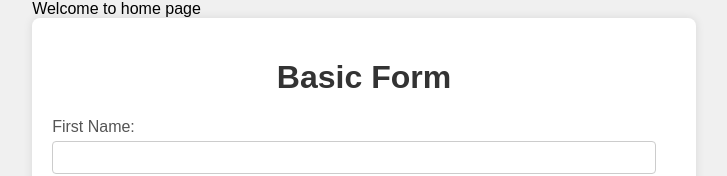
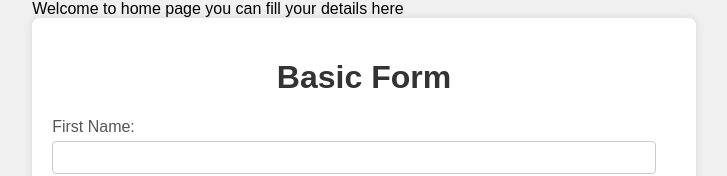
Before and after one commit to pandey0773/reactFrontend, a React (Create React App) app: page / in a window 1280 px wide. Shown: the top 176 px of the page, without its empty margins (276-1003 px from the left). Built offline with nearby package versions, Linux system fonts and the light colour scheme; no server answers.

Commit message:
first change after prod deploy

```diff
--- a/src/container/HomePage.js
+++ b/src/container/HomePage.js
@@ -4,7 +4,7 @@ import Form from "../components/Form/Form";
 function HomePage() {
     return ( <>
     <>
-    <div>Welcome to home page</div>
+    <div>Welcome to home page you can fill your details here</div>
    <Form/>
     </>
     </> );
```
